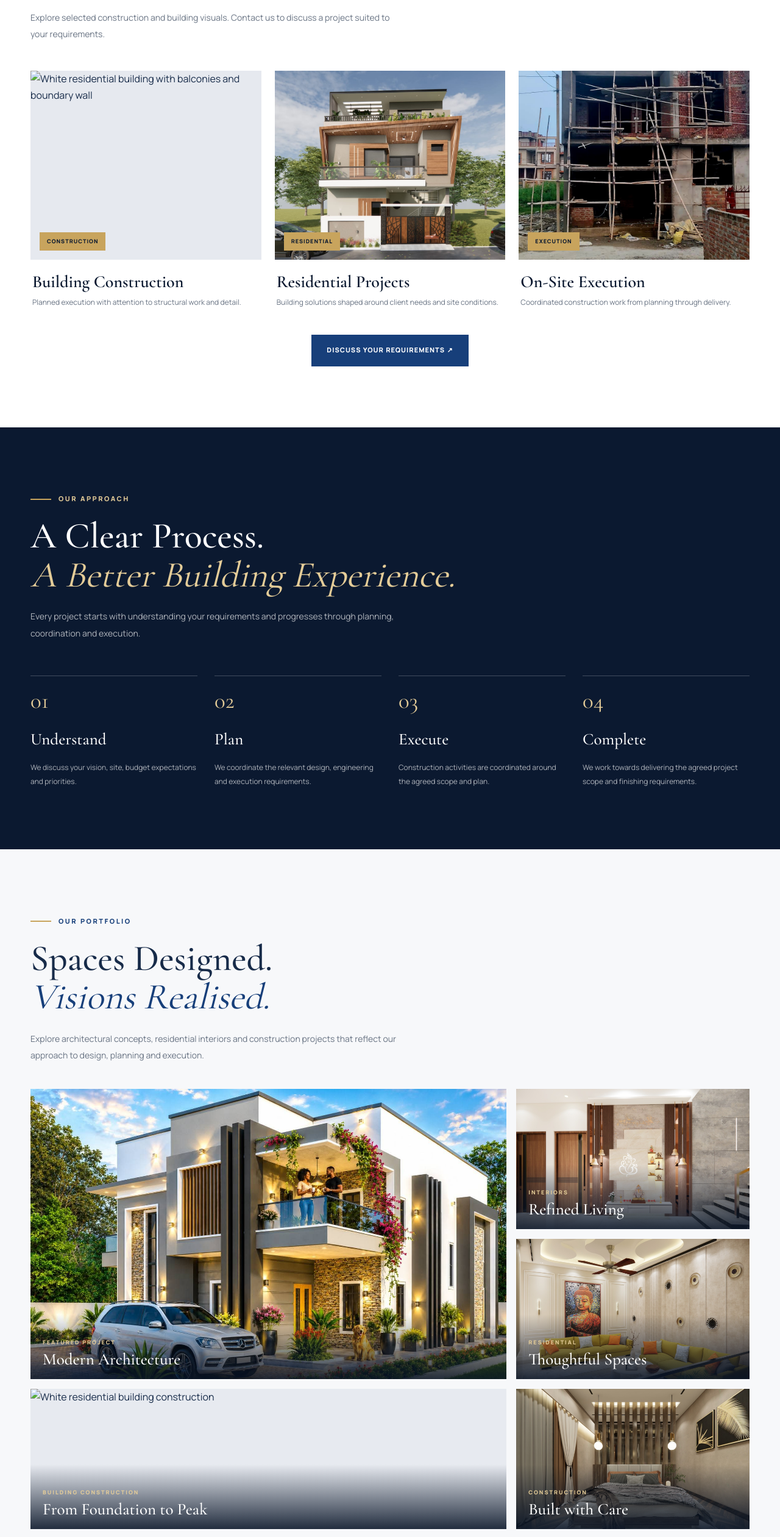
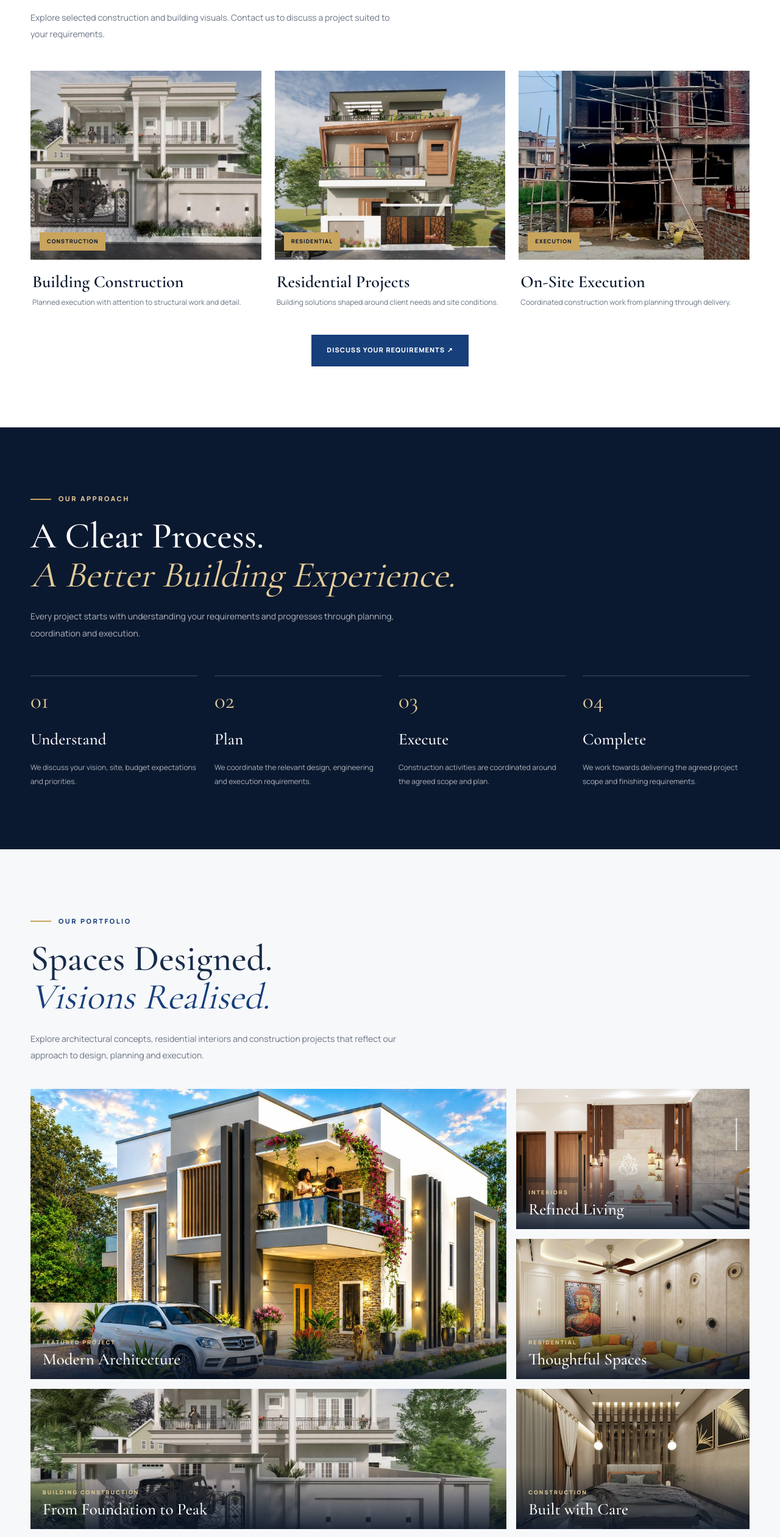
Before and after one commit to TRINETRACONSTRUCTS/trinetraconstructs.github.io, a plain HTML site: page index.html in a window 1280 px wide. Shown: the part 2984-5505 px from the top of the page at 61% size. Drawn offline with nearby package versions, Linux system fonts and the light colour scheme.

Commit message:
Update image source in index.html

```diff
--- a/index.html
+++ b/index.html
@@ -1554,7 +1554,7 @@
 
           <article class="project-card">
             <div class="project-image">
-              <img src="10000412083.jpg"
+              <img src="1000412083.jpg"
                 alt="White residential building with balconies and boundary wall"
                 loading="lazy">
               <span class="project-tag">Construction</span>
@@ -1696,7 +1696,7 @@
           </div>
 
           <div class="gallery-item wide">
-            <img src="10000412083.jpg"
+            <img src="1000412083.jpg"
               alt="White residential building construction"
               loading="lazy">
             <div class="gallery-caption">
```
